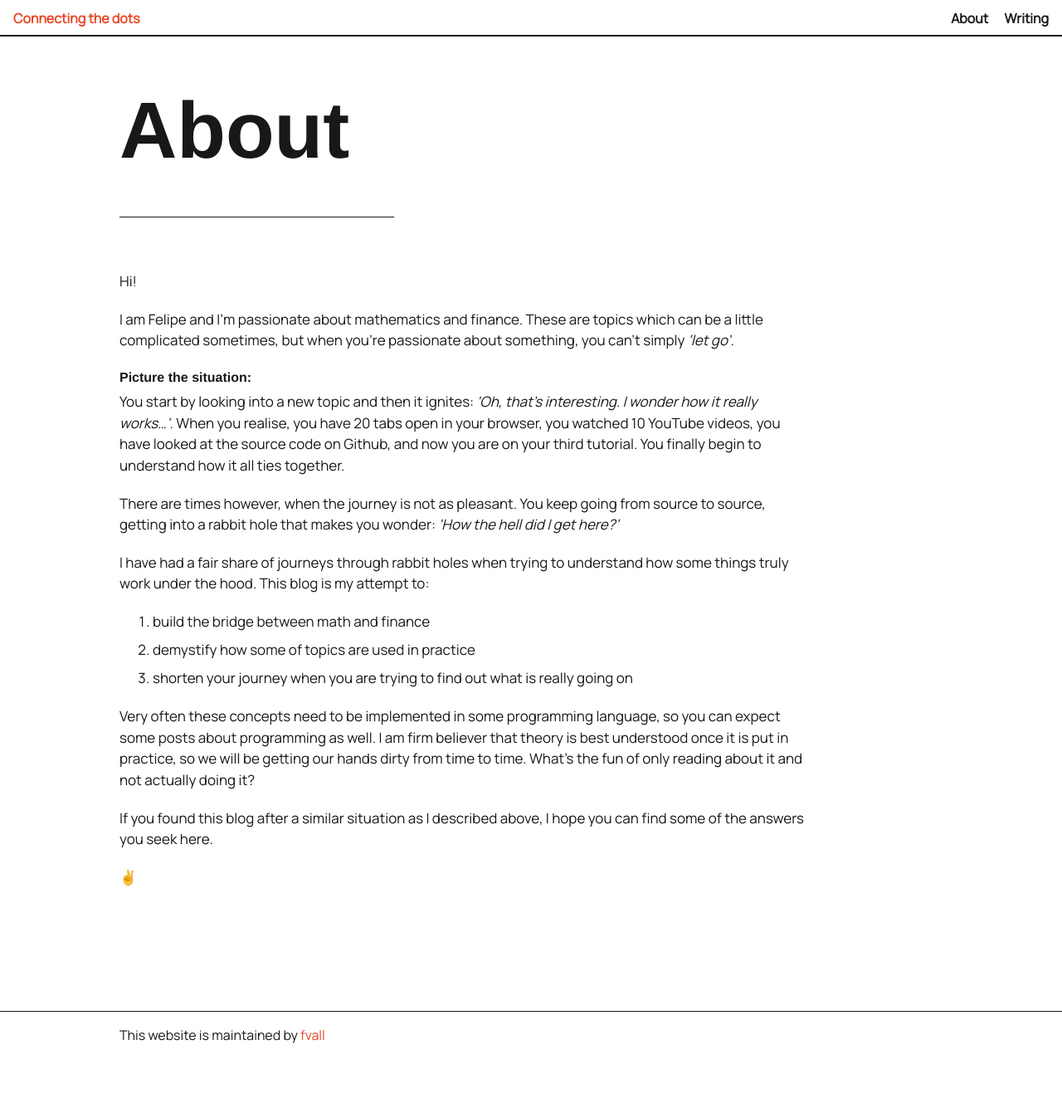
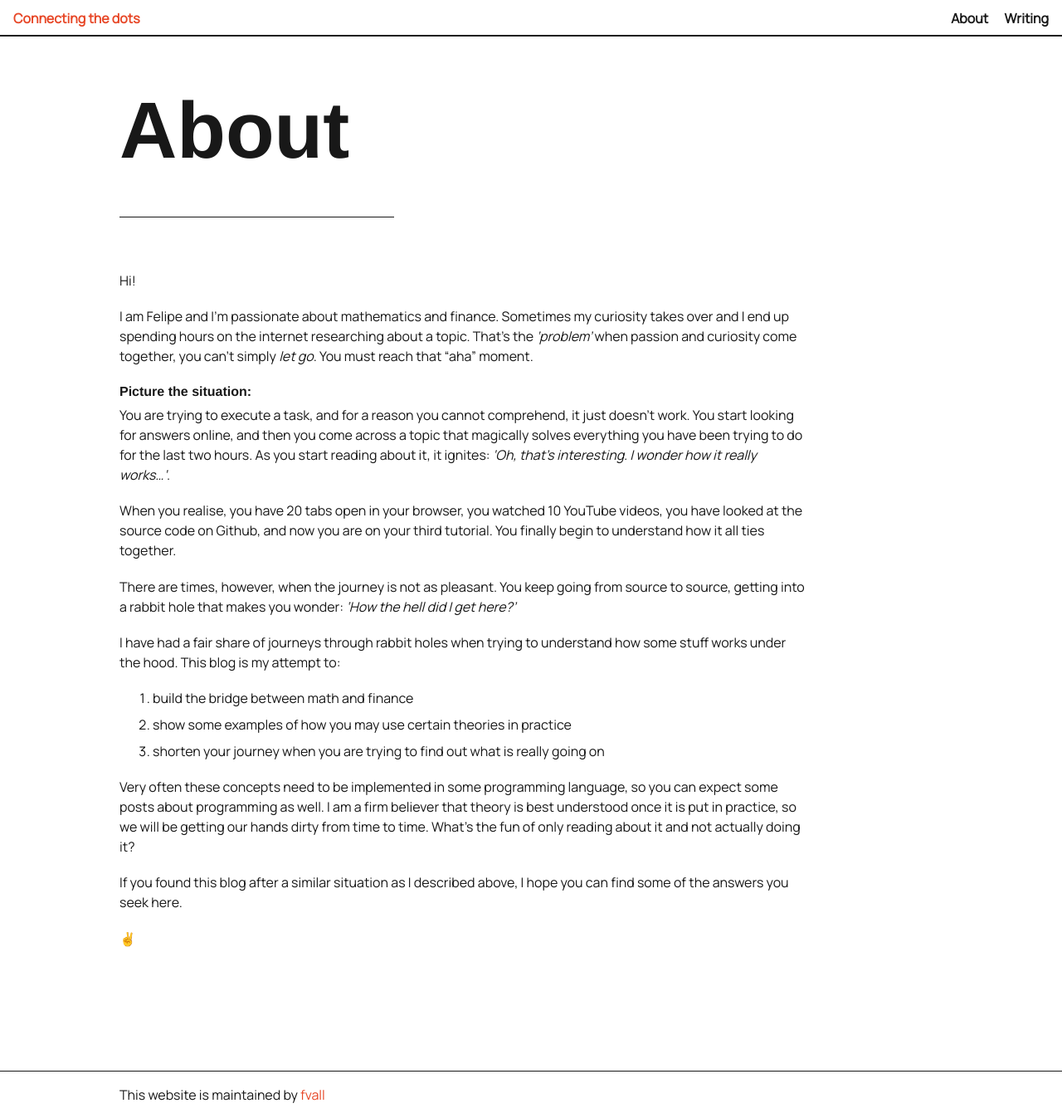
Before and after one commit to fvall/fvall.github.io, a Jekyll site: the page built from about.md, in a window 1280 px wide. Shown: the whole page at 83% size. Built offline with Jekyll 4.4.1, drawn with Linux system fonts in a browser that asks for light colours; emoji names are drawn with the system emoji font; before the commit the page ends 1275 px from its top, so only the background shows below that.

Commit message:
review about page

```diff
--- a/_sass/_variables.scss
+++ b/_sass/_variables.scss
@@ -5,7 +5,7 @@ $base-font-size: 10px;
 
 $body-font-family: "Manrope", "Helvetica Neue", Arial, sans-serif;
 $body-font-size:  1.6 * $base-font-size;
-$prose-font-size: 1.7 * $base-font-size;
+$prose-font-size: 1.6 * $base-font-size;
 $header-font-family: "Spartan", "Helvetica Neue", Arial, sans-serif;
 
 // Type scale
--- a/about.md
+++ b/about.md
@@ -7,20 +7,22 @@ permalink: /about/
 
 Hi!
 
-I am Felipe and I'm passionate about mathematics and finance. These are topics which can be a little complicated sometimes, but when you're passionate about something, you can't simply _'let go'_.
+I am Felipe and I'm passionate about mathematics and finance. Sometimes my curiosity takes over and I end up spending hours on the internet researching about a topic. That's the _'problem'_ when passion and curiosity come together, you can't simply _let go_. You must reach that "aha" moment.
 
 ##### Picture the situation:
-You start by looking into a new topic and then it ignites: _'Oh, that's interesting. I wonder how it really works...'_. When you realise, you have 20 tabs open in your browser, you watched 10 YouTube videos, you have looked at the source code on Github, and now you are on your third tutorial. You finally begin to understand how it all ties together.
+You are trying to execute a task, and for a reason you cannot comprehend, it just doesn't work. You start looking for answers online, and then you come across a topic that magically solves everything you have been trying to do for the last two hours. As you start reading about it, it ignites: _'Oh, that's interesting. I wonder how it really works...'_.
 
-There are times however, when the journey is not as pleasant. You keep going from source to source, getting into a rabbit hole that makes you wonder: _'How the hell did I get here?'_
+When you realise, you have 20 tabs open in your browser, you watched 10 YouTube videos, you have looked at the source code on Github, and now you are on your third tutorial. You finally begin to understand how it all ties together.
 
-I have had a fair share of journeys through rabbit holes when trying to understand how some things truly work under the hood. This blog is my attempt to:
+There are times, however, when the journey is not as pleasant. You keep going from source to source, getting into a rabbit hole that makes you wonder: _'How the hell did I get here?'_
+
+I have had a fair share of journeys through rabbit holes when trying to understand how some stuff works under the hood. This blog is my attempt to:
 
 1. build the bridge between math and finance
-2. demystify how some of topics are used in practice
+2. show some examples of how you may use certain theories in practice
 3. shorten your journey when you are trying to find out what is really going on
 
-Very often these concepts need to be implemented in some programming language, so you can expect some posts about programming as well. I am firm believer that theory is best understood once it is put in practice, so we will be getting our hands dirty from time to time. What's the fun of only reading about it and not actually doing it?
+Very often these concepts need to be implemented in some programming language, so you can expect some posts about programming as well. I am a firm believer that theory is best understood once it is put in practice, so we will be getting our hands dirty from time to time. What's the fun of only reading about it and not actually doing it?
 
 If you found this blog after a similar situation as I described above, I hope you can find some of the answers you seek here.
 
```
